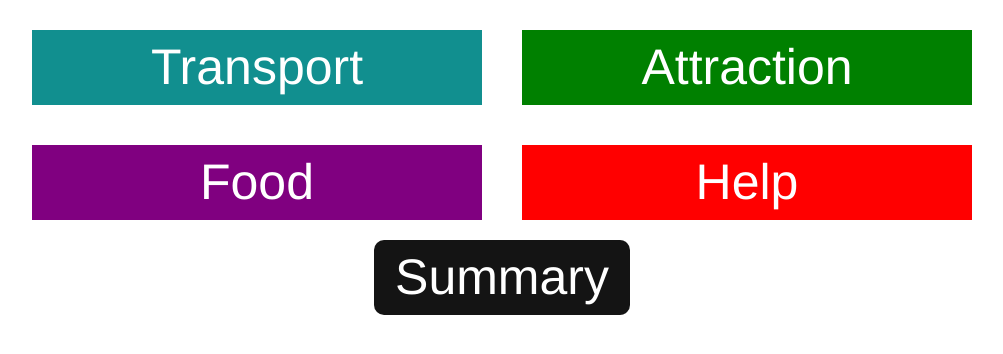
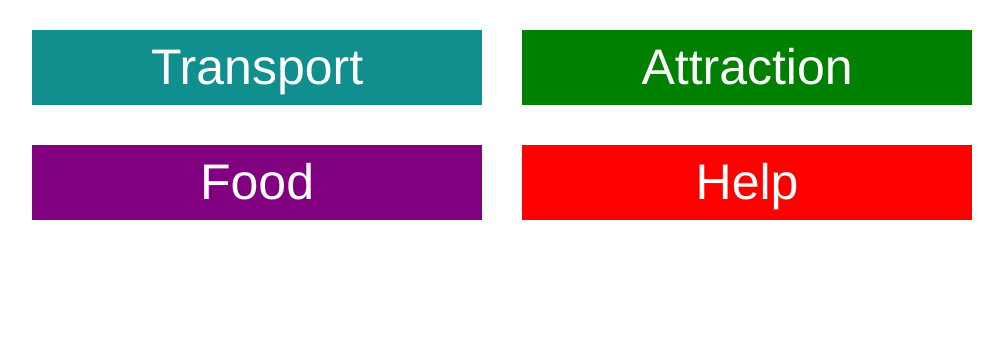
Before and after one commit to FrediWa/Ramverk-Projekt-1, a Vue app: page /summary in a window 1280 px wide. Shown: the top 354 px of the page, without its empty margins (138-1141 px from the left). Built offline with nearby package versions, Linux system fonts and the light colour scheme; what vue-sweetalert2 would draw is missing.

Commit message:
Remove placeholder data and hide summary link until there is data in the array

```diff
--- a/src/stores/bookmarkedItems.js
+++ b/src/stores/bookmarkedItems.js
@@ -1,8 +1,8 @@
 
 const Bookmarked = {
   data: {
-    attractions: [{type: 0, id: 2, name:"Sea Life"}, {type: 0, id: 3, name:"Ateneum"}, {type: 0, id: 4, name:"Sibelius monument"}],
-    restaurants: [{type: 1, id: 2, name:"Bronda"}, {type: 1, id: 3, name:"Hesburger"}, {type: 1, id: 4, name:"Gaijin"}]
+     attractions: [],//: [{type: 0, id: 2, name:"Sea Life"}, {type: 0, id: 3, name:"Ateneum"}, {type: 0, id: 4, name:"Sibelius monument"}],
+    restaurants: []// [{type: 1, id: 2, name:"Bronda"}, {type: 1, id: 3, name:"Hesburger"}, {type: 1, id: 4, name:"Gaijin"}]
   },
   // en check för -1 på findindex hindrar att något som redan finns i arrayen pushas dit
   methods: {
--- a/src/views/Home.vue
+++ b/src/views/Home.vue
@@ -7,14 +7,20 @@
       <div class="box box4"><div><router-link to="/help">Help</router-link></div></div>
     </div>
     <footer>
-      <div class="summary-footer"><router-link to="/summary">Summary</router-link></div>
+      <div v-if="Bookmarked.restaurants.length+Bookmarked.attractions.length > 0" class="summary-footer"><router-link to="/summary">Summary</router-link></div>
     </footer>
   </div>
 </template>
 
 <script>
-// @ is an alias to /src
-
+import Bookmarked from "../stores/bookmarkedItems.js";
+export default {
+  data () {
+    return {
+      Bookmarked: Bookmarked.data,
+    }
+  },
+}
 </script>
 
 <style scoped>
```
